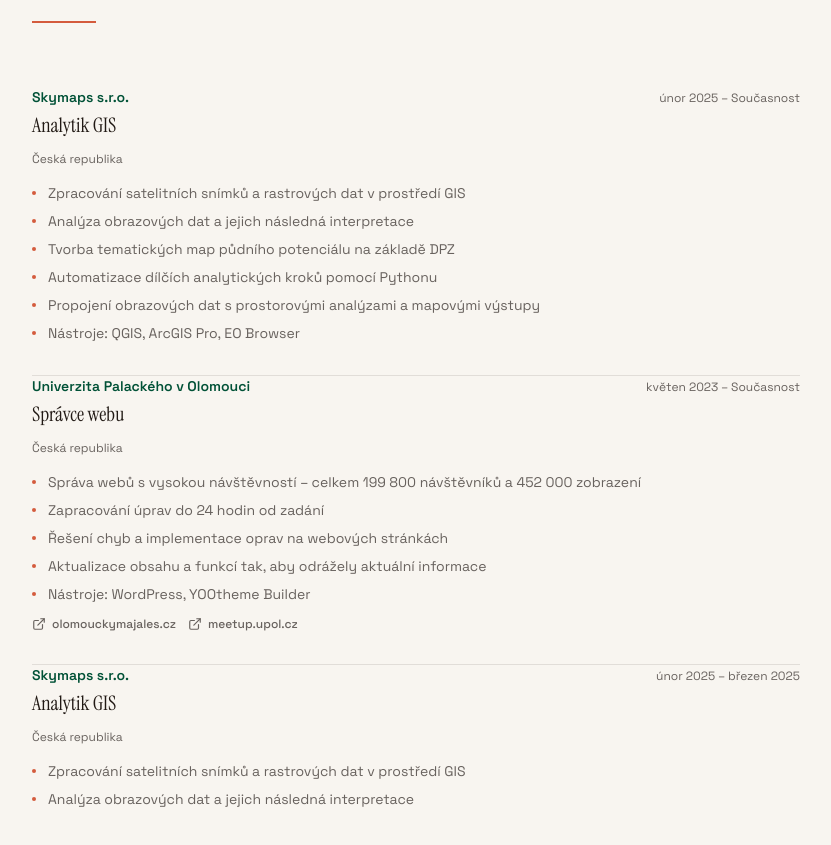
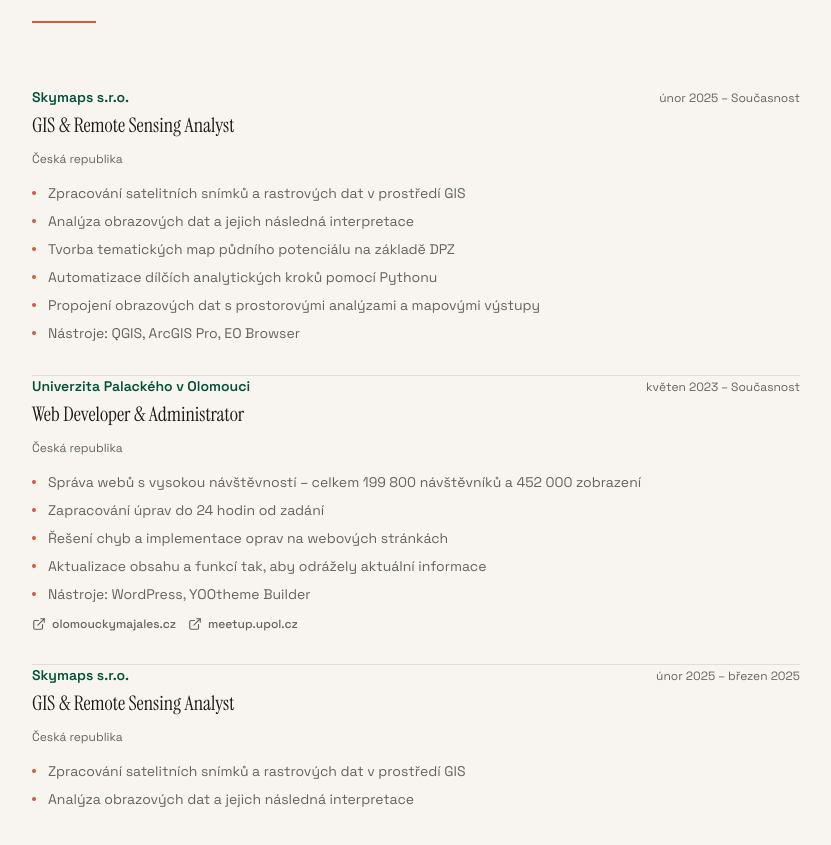
Before and after one commit to thatmike1/peta-vibecode-redesign, a React (Vite) app: page / in a window 1280 px wide. Shown: the part 2995-3840 px from the top of the page, without its empty margins (56-887 px from the left). Built offline with nearby package versions, Linux system fonts and the light colour scheme.

Commit message:
Update role description for university experience to enhance clarity

```diff
--- a/src/data/content.ts
+++ b/src/data/content.ts
@@ -129,7 +129,7 @@
 export const experience: Experience[] = [
   {
     company: "Skymaps s.r.o.",
-    role: "Analytik GIS",
+    role: "GIS & Remote Sensing Analyst",
     period: "únor 2025 – Současnost",
     location: "Česká republika",
     highlights: [
@@ -143,7 +143,7 @@
   },
   {
     company: "Univerzita Palackého v Olomouci",
-    role: "Správce webu",
+    role: "Web Developer & Administrator",
     period: "květen 2023 – Současnost",
     location: "Česká republika",
     highlights: [
@@ -160,7 +160,7 @@
   },
   {
     company: "Skymaps s.r.o.",
-    role: "Analytik GIS",
+    role: "GIS & Remote Sensing Analyst",
     period: "únor 2025 – březen 2025",
     location: "Česká republika",
     highlights: [
```
